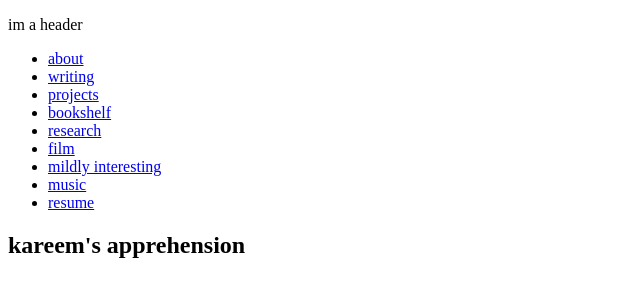
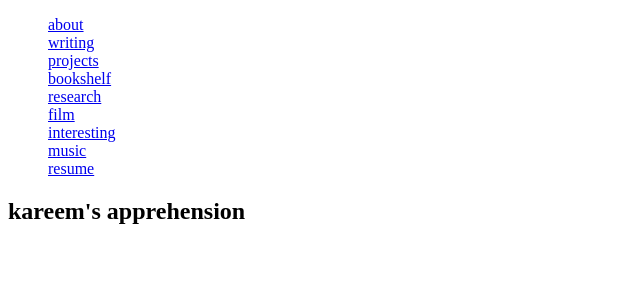
Before and after one commit to boshd/kareemarab, a Next.js app: page / in a window 1280 px wide. Shown: the top 300 px of the page, without its empty margins (0-640 px from the left). Built offline with nearby package versions, Linux system fonts and the light colour scheme.

Commit message:
update to header links

```diff
--- a/assets/styles/main.scss
+++ b/assets/styles/main.scss
@@ -0,0 +1,3 @@
+li {
+    list-style-type: none;
+}
--- a/components/Header.js
+++ b/components/Header.js
@@ -1,31 +1,17 @@
 import React from 'react';
 import Link from 'next/link';
-import PropTypes from 'prop-types';
+import config from '../data/config';
 
-const Header = ({ t }) => (
+const Header = () => (
     <div className="header">
-        <p>im a header</p>
         <ul>
-            <li>
-                <Link href='/about'>
-                    about
-                </Link>
-            </li>
-            <li><a href="#">writing</a></li>
-            <li><a href="#">projects</a></li>
-            <li><a href="#">bookshelf</a></li>
-            <li><a href="#">research</a></li>
-            <li><a href="#">film</a></li>
-            <li><a href="#">mildly interesting</a></li>
-            <li><a href="#">music</a></li>
-            <li><a href="#">resume</a></li>
+            {config.menuLinks.map(link => (
+                <li>
+                    <Link href={link.link}>{link.name}</Link>
+                </li>
+            ))}
         </ul>
     </div>
 );
 
-Header.propTypes = {
-    t: PropTypes.func,
-    config: PropTypes.object,
-};
-
 export default Header;
--- a/data/config.js
+++ b/data/config.js
@@ -24,8 +24,36 @@ const config = {
         link: '/about',
       },
       {
-        name: 'why',
-        link: '/about',
+        name: 'writing',
+        link: '/writing',
+      },
+      {
+        name: 'projects',
+        link: '/projects',
+      },
+      {
+        name: 'bookshelf',
+        link: '/bookshelf',
+      },
+      {
+        name: 'research',
+        link: '/research',
+      },
+      {
+        name: 'film',
+        link: '/film',
+      },
+      {
+        name: 'interesting',
+        link: '/interesting',
+      },
+      {
+        name: 'music',
+        link: '/music',
+      },
+      {
+        name: 'resume',
+        link: '/resume',
       }
     ],
     themeColor: '#3F80FF',
```
Also changed, not shown: pages/about.js (added, +10 -0 lines).
